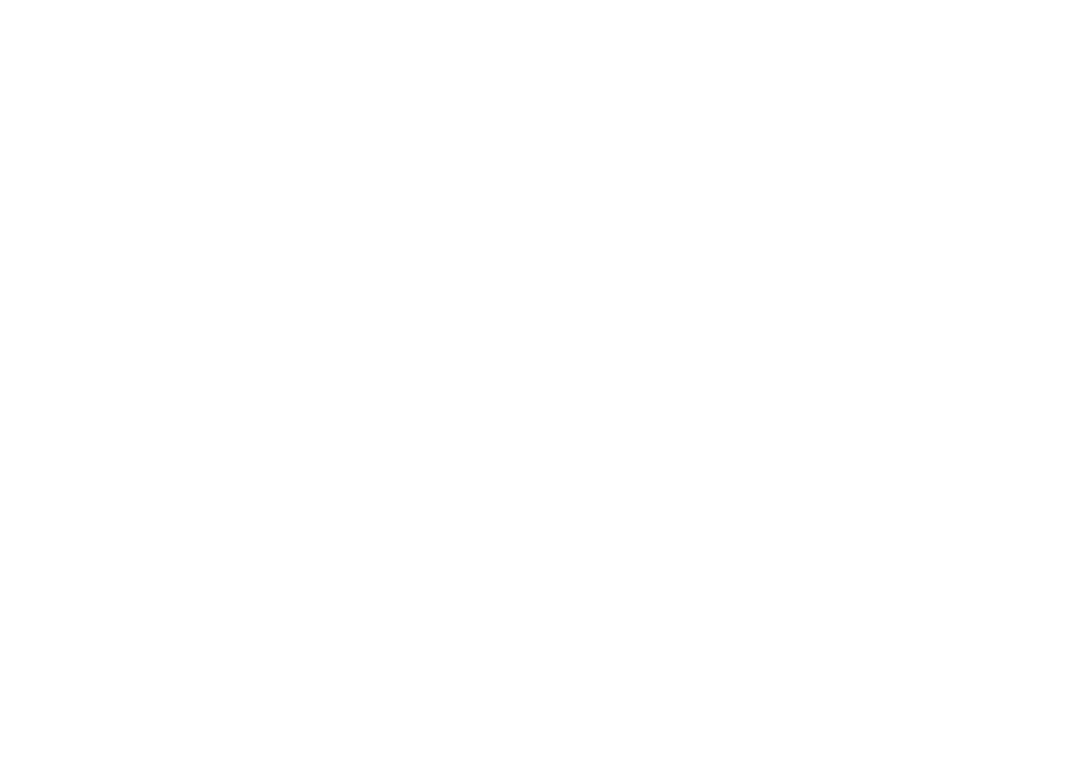
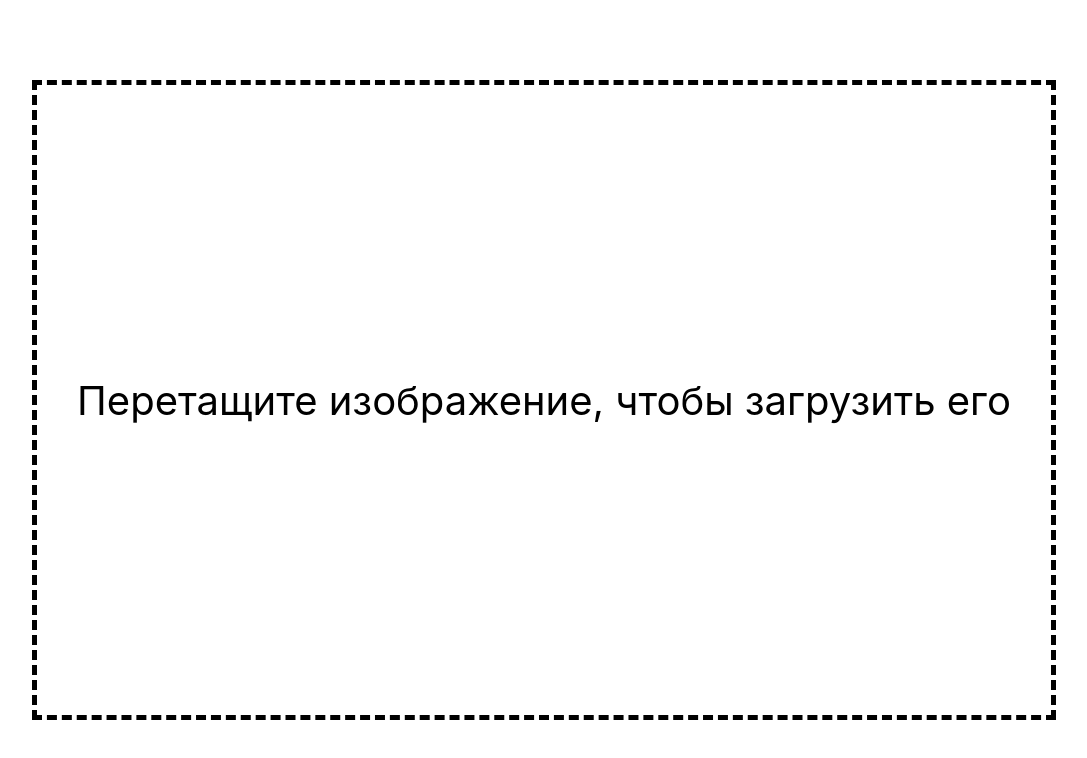
Before and after one commit to ivanshin/Faces_UTK, a React (Create React App) app in the folder client/: page / in a window 1280 px wide. Shown: the top 758 px of the page, without its empty margins (96-1183 px from the left). Built offline with nearby package versions, Linux system fonts and the light colour scheme.

Commit message:
feat: drag & drop markup

```diff
--- a/client/src/App.css
+++ /dev/null
@@ -1,38 +0,0 @@
-.App {
-  text-align: center;
-}
-
-.App-logo {
-  height: 40vmin;
-  pointer-events: none;
-}
-
-@media (prefers-reduced-motion: no-preference) {
-  .App-logo {
-    animation: App-logo-spin infinite 20s linear;
-  }
-}
-
-.App-header {
-  background-color: #282c34;
-  min-height: 100vh;
-  display: flex;
-  flex-direction: column;
-  align-items: center;
-  justify-content: center;
-  font-size: calc(10px + 2vmin);
-  color: white;
-}
-
-.App-link {
-  color: #61dafb;
-}
-
-@keyframes App-logo-spin {
-  from {
-    transform: rotate(0deg);
-  }
-  to {
-    transform: rotate(360deg);
-  }
-}
--- a/client/src/App.js
+++ b/client/src/App.js
@@ -1,8 +1,43 @@
-import './App.css';
+import classes from './App.module.css';
+import React, {useState} from "react";
 
 function App() {
+  const [isDrag, setDrag] = useState(false)
+
+  function dragStartHandler(e) {
+    e.preventDefault()
+    setDrag(true)
+  }
+
+  function dragLeaveHandler(e) {
+    e.preventDefault()
+    setDrag(false)
+  }
+
+  function onDropHandler(e) {
+    e.preventDefault()
+    let files = [...e.dataTransfer.files]
+    setDrag(false)
+    console.log(files)
+  }
+
   return (
-    <div className="App">
+    <div className={classes.App}>
+      {isDrag
+        ? <div
+            onDragStart={(e) => dragStartHandler(e)}
+            onDragLeave={(e) => dragLeaveHandler(e)}
+            onDragOver={(e) => dragStartHandler(e)}
+            onDrop={e => onDropHandler(e)}
+          >
+            Отпустите изображение, чтобы загрузить его
+      </div>
+        : <div
+            onDragStart={(e) => dragStartHandler(e)}
+            onDragLeave={(e) => dragLeaveHandler(e)}
+            onDragOver={(e) => dragStartHandler(e)}
+          >Перетащите изображение, чтобы загрузить его</div>
+      }
 
     </div>
   );
--- /dev/null
+++ b/client/src/App.module.css
@@ -0,0 +1,23 @@
+* {
+    padding: 0;
+    margin: 0;
+    box-sizing: border-box;
+}
+
+.App {
+    width: 100vw;
+    height:100vh;
+    display: flex;
+    align-items: center;
+    justify-content: center;
+    font-size:40px;
+}
+
+.App div {
+    width: 80vw;
+    height: 80vh;
+    border: 5px dashed black;
+    display: flex;
+    align-items: center;
+    justify-content: center;
+}
```
Also changed, not shown: 1 other file (tests, documents, lock files or other folders).
